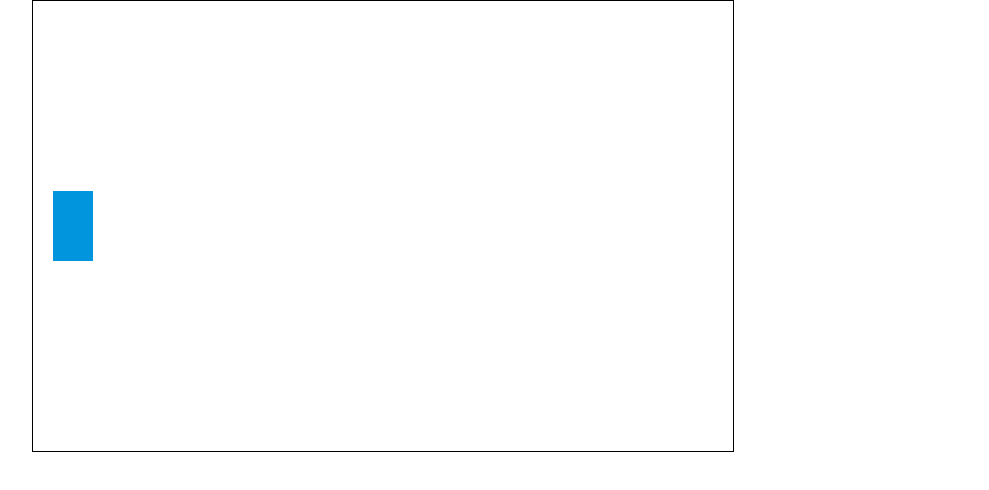
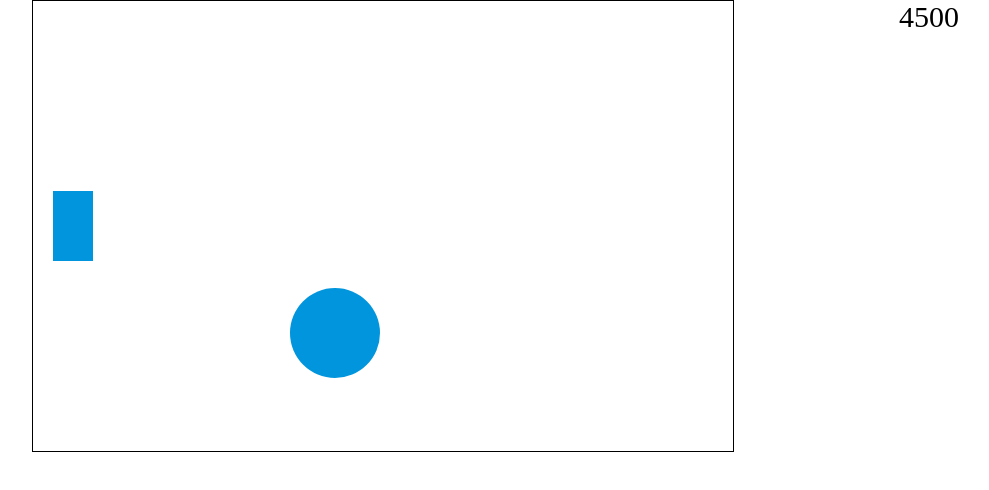
Before and after one commit to benjaminben/project1, a plain HTML site: page index.html in a window 1280 px wide. Shown: the whole page, without its empty margins (257-1246 px from the left). Drawn offline with Linux system fonts and the light colour scheme.

Commit message:
adds logic for collision detection, including rock separation; however still no 'game over' function

```diff
--- a/css/main.css
+++ b/css/main.css
@@ -15,4 +15,13 @@ canvas {
 	margin: 0 auto;
 /*	height: 100%;
 	width: 100%;*/
+
 }
+
+#score{
+	position: absolute;
+	right: 5%;
+	top: 0px;
+	z-index: 5;
+	font-size: 30px;
+}
--- a/index.html
+++ b/index.html
@@ -8,6 +8,7 @@
 </head>
 <body>
 	<canvas id="theCanvas" width="700px" height="450px"></canvas>
+	<div id="score"></div>
 	<script type="text/javascript" src="/js/main.js"></script>
 </body>
 </html>
--- a/js/main.js
+++ b/js/main.js
@@ -10,8 +10,31 @@
 // 	requestAnimFrame(main);
 // }
 
+//////YOUTUBE TUTORIAL///////
+
+// var timer = window.setInterval(callAnimation, 50);
+
 var canvas = document.getElementById("theCanvas");
 var ctx = canvas.getContext("2d");
+
+// window.requestAnimFram = (function (callback){
+// 	return window.requestAnimationFrame ||
+// 	window.webkitRequestAnimationFrame ||
+// 	window.mozRequestAnimationFrame ||
+// 	window.oRequestAnimationFrame ||
+// 	window.msRequestAnimationFrame ||
+// 	function (callback) {
+// 		window.setTimeout(callback, 1000 / 60);
+// 	};
+// })();
+
+// function callAnimation(){
+// 	requestAnimationFrame(function(){
+// 		animate(draw, canvas, context);
+// 	});
+// }
+
+//////
 
 var ship = {
 	height: 70,
@@ -20,12 +43,11 @@ var ship = {
 	x: 20,
 };
 
+
+
 var shots = [];
 
-// var shotY = ship.y;
-// var shotX = ship.x;
-var rockY = Math.floor(Math.random() * canvas.height);
-var rockX = canvas.width;
+
 var dx = 2;
 var dy = 2;
 var upPressed = false;
@@ -34,100 +56,134 @@ var rightPressed = false;
 var leftPressed = false;
 var spacePressed = false;
 
-var rock = {
-	radius: Math.floor(Math.random() * 60),
-	x: canvas.width,
-	y: Math.floor(Math.random() * canvas.height)
-};
-
 var rocks = [];
-var rockRadius = Math.floor(Math.random() * 60);
-var rockX = canvas.width;
-var rockY = Math.floor(Math.random() * canvas.height);
 
 var Rock = function(radius, x, y){
 	this.radius = radius;
 	this.x = x;
-	this.y = y
+	this.y = y;
+	this.width = radius * 2;
+	this.height = radius * 2;
+	this.vertShift = 0;
 }
 
-function addRock(){
-	// radius = Math.floor(Math.random() * 60);
-	// x = canvas.width;
-	// y = Math.floor(Math.random() * canvas.height);
-	var newRock = new Rock(rockRadius, rockX, rockY);
-	console.log(newRock.radius)
-	rocks.push(newRock);
+var Shot = function(x, y){
+	this.radius = 5;
+	this.x = x;
+	this.y = y;
+	this.width = 10;
+	this.height = 10;
+	// move = function(){
+	// 	this.x += 7
+	// }
 }
 
-// function rocktoRocks(rock){
-// 	rocks.push(rock);
-// }
+setInterval(function(){
+	if (dx < 9) dx++;
+}, 10000);
+
+
+//MAIN LOOP
+
+function startGame(){
+	createRocks(1000);
+	setInterval(gameLoop, 10);
+}
+
+
+
+
+
+
+
+
+startGame();
+
+var score = 0;
+document.getElementById('score').innerHTML = score;
+
 
 function drawRock(){
 
-	// for(var i = 0; i < rocks.length; i++){
+	rocks.forEach(function(rock){
 		ctx.beginPath();
 		ctx.arc(rock.x, rock.y, rock.radius, 0, Math.PI*2);
 		ctx.fillStyle = "#0095DD";
 		ctx.fill();
 		ctx.closePath();
-	// addRock();
-	// }
+	});
 }
+
+var shipColor = "#0095DD";
 
 function drawShip(){
 	ctx.beginPath();
 	ctx.rect(ship.x, ship.y, ship.width, ship.height);
-	ctx.fillStyle = "#0095DD";
+	ctx.fillStyle = shipColor;
 	ctx.fill();
 	ctx.closePath();
 }
 
-var Shot = function(x, y){
-	this.x = x;
-	this.y = y
-}
+function drawShot(){
 
-function addShot(){
-	var newShot = new Shot(ship.x, ship.y);
-	console.log(newShot);
-	shots.push(newShot);
-}
-
-function drawShot(){
-	// shot.x = ship.x;
-	// shot.y = ship.y;
-	var shot = {
-	radius: 5,
-	y: ship.y + ship.height/2,
-	x: ship.x + ship.width/2
-	}
-
+	shots.forEach(function(shot){
 		ctx.beginPath();
 		ctx.arc(shot.x, shot.y, shot.radius, 0, Math.PI*2);
 		ctx.fillStyle = "#95DD00";
 		ctx.fill();
 		ctx.closePath();
+	});
+	// shot.move();
 }
 
-function fire(){
-    if (spacePressed){
-    	console.log('fire');
-    	drawShot();
-    	addShot();
-    	// for (var i = shotX; i < canvas.width; i += 7){
-    	// shot.x += 7;
-    	// }
+function gameLoop(){
+	ctx.clearRect(0, 0, canvas.width, canvas.height);
+	drawRock();
+
+	for(var i = 0; i < rocks.length; i++){
+		rocks[i].x -= dx;
+		rocks[i].y += rocks[i].vertShift;
+		if (rocks[i].x < 0-rocks[i].radius) {
+			rocks.splice(rocks[i], 1);
+			score += 100 * rocks[i].radius;
 		}
 	}
 
-function draw(){
-	ctx.clearRect(0, 0, canvas.width, canvas.height);
-	drawRock();
-	rock.x -= dx;
+	document.getElementById('score').innerHTML = score;
+
 	drawShip();
-	fire();
+
+	if (spacePressed && shots.length <= 1){
+		fireShots();
+	}
+	drawShot();
+
+	for(i = 0; i < rocks.length; i++)
+	if (playerHit(ship, rocks[i])){
+		console.log('collision');
+		//RESET THE GAME
+	}
+
+	for(i = 0; i < shots.length; i++) {
+		var hit = false;
+		for (var j = 0; j < rocks.length; j++){
+			if (shotHit(shots[i], rocks[j])){
+				console.log('boom');
+				shots.splice(shots[i], 1);
+				hitRock(rocks[j]);
+				hit = true;
+				break;
+			}
+		}
+	}
+
+	for (i = 0; i < shots.length; i++){
+		shots[i].x += 7;
+		// console.log(shots);
+		if (shots[i].x > canvas.width+shots[i].radius) {
+			shots.splice(shots[i], 1);
+		}
+	}
 
 	if (rightPressed && ship.x < canvas.width-ship.width){
     	ship.x += 7;
@@ -139,6 +195,68 @@ function draw(){
     }
     else if (downPressed && ship.y < canvas.height-ship.height){
     	ship.y += 7;
+    }
+}
+
+function hitRock(rock){
+	rock.radius = rock.radius / 2;
+	rock.vertShift = -1;
+	var newRock = new Rock(rock.radius, rock.x, rock.y);
+	newRock.vertShift = -rock.vertShift;
+	console.log(newRock);
+	rocks.push(newRock);
+}
+
+var playerHit = function(player, enem) {
+	return !(player.x + player.width < enem.x - enem.radius ||
+			 player.y + player.height < enem.y - enem.radius ||
+			 player.x > enem.x + enem.radius ||
+			 player.y > enem.y + enem.radius);
+};
+
+var shotHit = function(shot, rock) {
+	return !(shot.x + shot.width < rock.x - rock.radius ||
+			 shot.y + shot.height < rock.y - rock.radius ||
+			 shot.x > rock.x + rock.radius ||
+			 shot.y > rock.y + rock.radius);
+};
+
+function createRocks(numRocks){
+	var radius = Math.floor(Math.random() * (80 - 20)) + 20;
+	var x = canvas.width + radius;
+	var y = Math.floor(Math.random() * canvas.height);
+	var rock = new Rock(radius, x, y);
+	rocks.push(rock);
+
+	var timerId = setInterval(function() {
+
+		if (numRocks > rocks.length){
+			var radius = Math.floor(Math.random() * (80 - 20)) + 20;
+			var x = canvas.width;
+			var y = Math.floor(Math.random() * canvas.height);
+			var rock = new Rock(radius, x, y);
+			rocks.push(rock);
+			console.log(rock.radius);
+		} else {
+			clearInterval(timerId);
+		}
+		console.log(rocks);
+	}, 3000);
+}
+
+var shotFired = false;
+
+function fireShots(){
+	if (!shotFired){
+		var radius = 5;
+		var y = ship.y + ship.height/2;
+		var x = ship.x + ship.width;
+		var shot = new Shot(x, y);
+		shots.push(shot);
+		shotFired = true;
+		setTimeout(function(){
+			shotFired = false;
+		}, 100);
 	}
 }
 
@@ -158,7 +276,7 @@ function keyDownHandler(e) {
     	downPressed = true
     }
     else if(e.keyCode == 32) {
-    	spacePressed = true
+    	spacePressed = true;
     }
 }
 function keyUpHandler(e) {
@@ -178,5 +296,3 @@ function keyUpHandler(e) {
     	spacePressed = false
     }
 }
-
-setInterval(draw, 10);
```
Also changed, not shown: assets/asteroid-sprites.png (added). Lines whose indentation alone changed are shown as unchanged.
